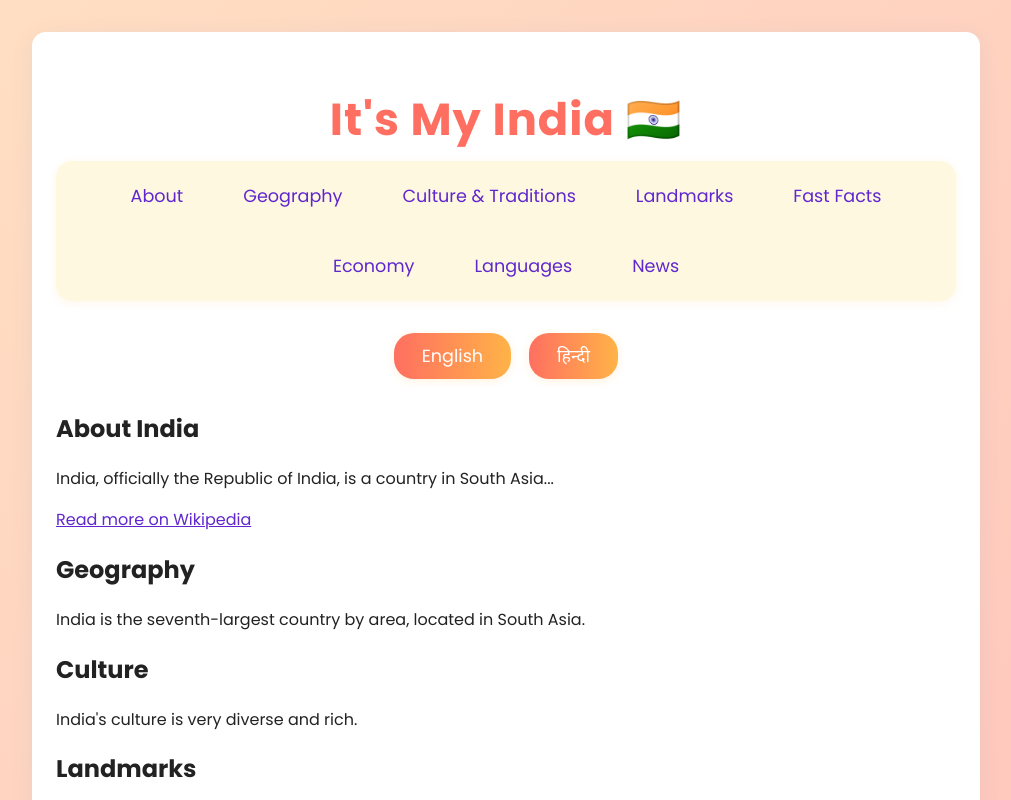
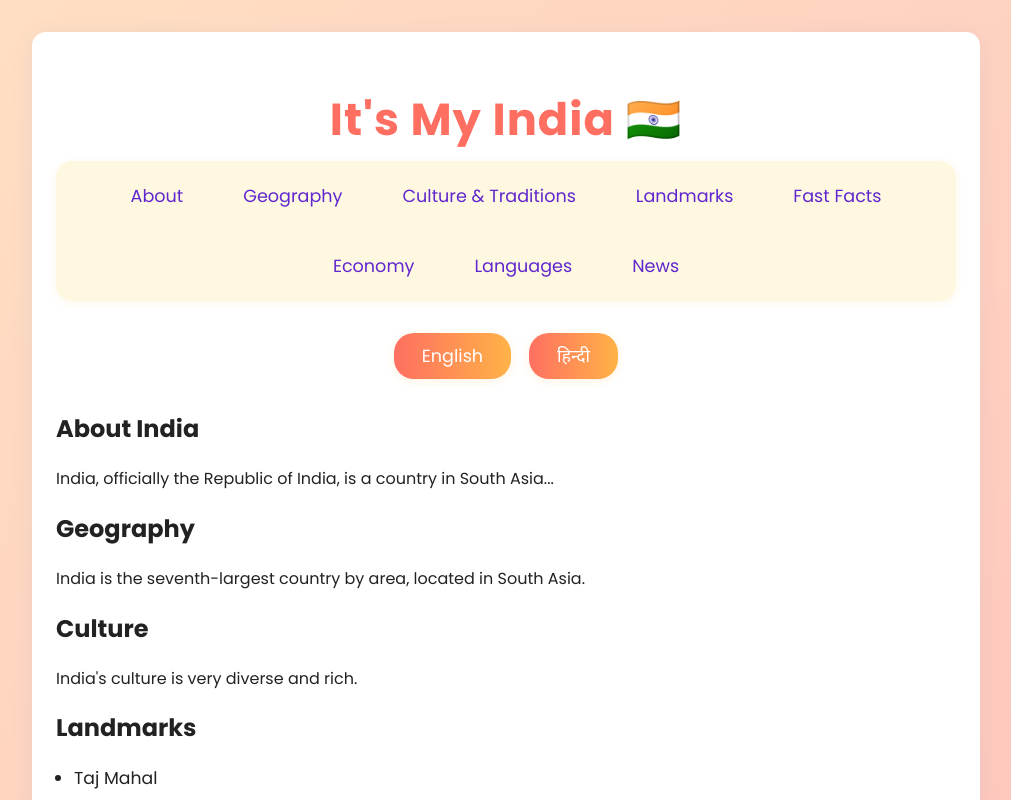
Before and after one commit to learning-new-things-daily/its_my_India, a React (Create React App) app: page / in a window 1280 px wide. Shown: the top 800 px of the page, without its empty margins (134-1145 px from the left). Built offline with nearby package versions, Linux system fonts and the light colour scheme; no server answers.

Commit message:
updated link

```diff
--- a/src/components/About.tsx
+++ b/src/components/About.tsx
@@ -9,18 +9,35 @@ const aboutContent = {
   hi: "भारत, आधिकारिक रूप से भारत गणराज्य, दक्षिण एशिया में स्थित एक देश है..."
 };
 
+const wikiLinks = {
+  en: "https://en.wikipedia.org/wiki/India",
+  hi: "https://hi.wikipedia.org/wiki/भारत"
+};
+
+const headings = {
+  en: "About India",
+  hi: "भारत के बारे में"
+};
+
 const About: React.FC<AboutProps> = ({ lang }) => (
   <div>
-    <h2>{lang === "en" ? "About India" : "भारत के बारे में"}</h2>
+    <h2>
+      <a
+        href={wikiLinks[lang]}
+        target="_blank"
+        rel="noopener noreferrer"
+        style={{ textDecoration: "none", color: "inherit" }} // Optional: makes it look like a heading
+      >
+        {headings[lang]}
+      </a>
+    </h2>
     <p>{aboutContent[lang]}</p>
     <a
-      href={lang === "en"
-        ? "https://en.wikipedia.org/wiki/India"
-        : "https://hi.wikipedia.org/wiki/भारत"}
+      href={wikiLinks[lang]}
       target="_blank"
       rel="noopener noreferrer"
     >
-      {lang === "en" ? "Read more on Wikipedia" : "विकिपीडिया पर और पढ़ें"}
+      {/* {lang === "en" ? "Read more on Wikipedia" : "विकिपीडिया पर और पढ़ें"} */}
     </a>
   </div>
 );
```
